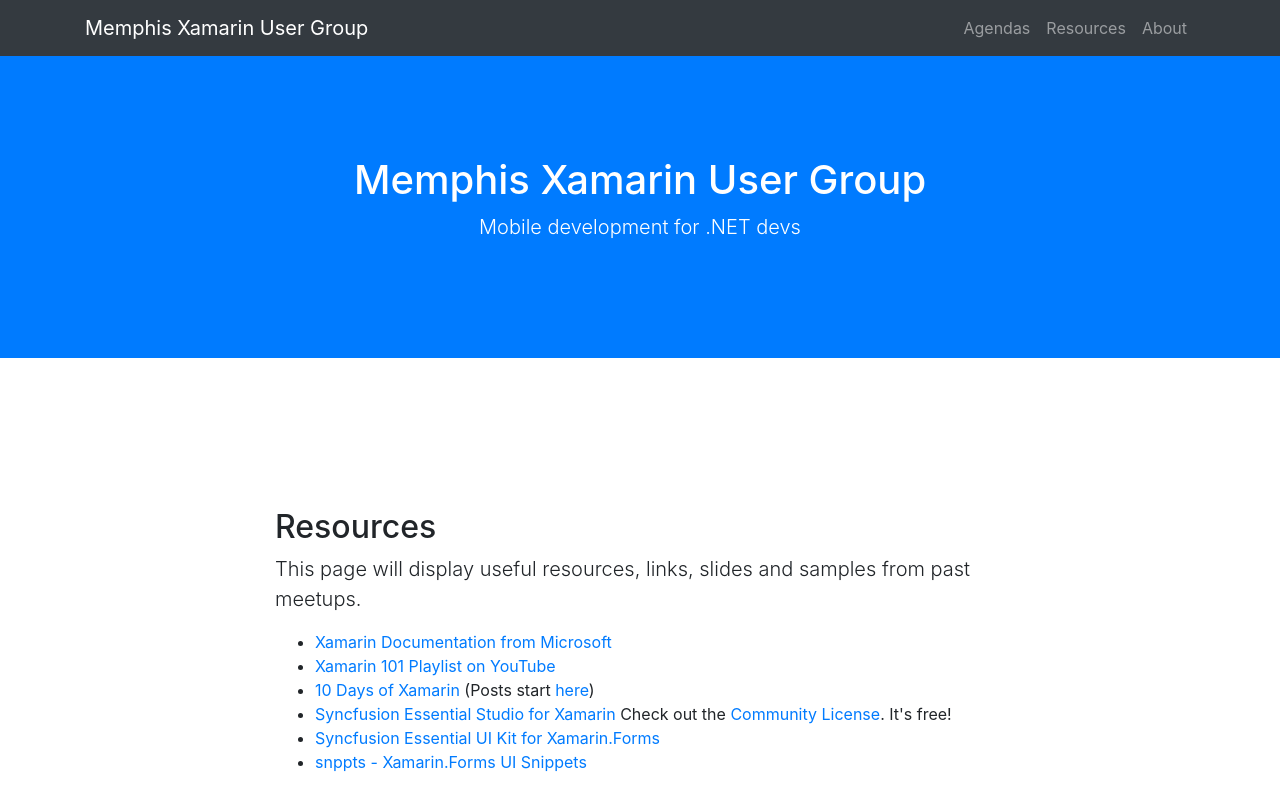
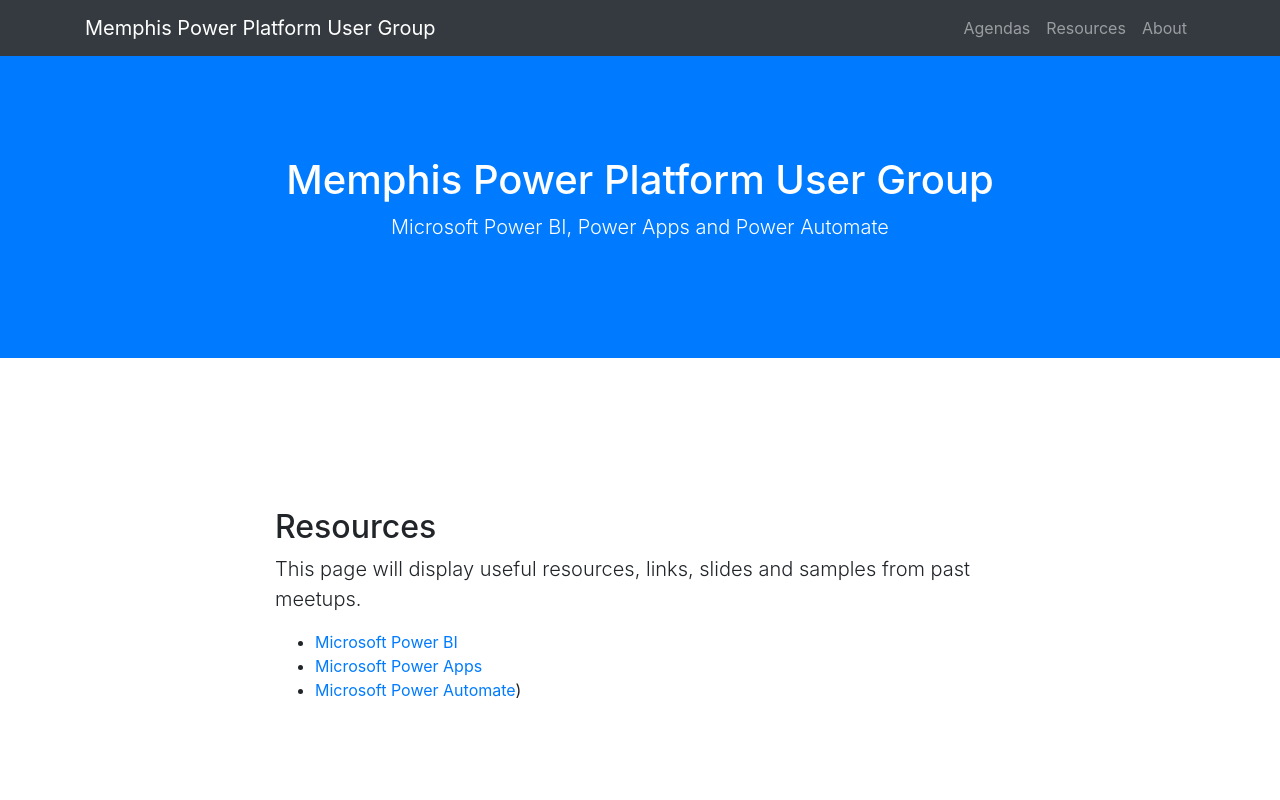
Before and after one commit to powerplatformmem/powerplatformmem.github.io, a website with bundled scripts: page resources.html in a window 1280 px wide. Shown: the top 800 px of the page. Built offline with nearby package versions, Linux system fonts and the light colour scheme.

Commit message:
changed titles

```diff
--- a/resources.html
+++ b/resources.html
@@ -8,7 +8,7 @@
   <meta name="description" content="">
   <meta name="author" content="">
 
-  <title>Memphis Xamarin User Group - Resources</title>
+  <title>Memphis Power Platform User Group - Resources</title>
 
   <!-- Bootstrap core CSS -->
   <link href="vendor/bootstrap/css/bootstrap.min.css" rel="stylesheet">
@@ -23,7 +23,7 @@
   <!-- Navigation -->
   <nav class="navbar navbar-expand-lg navbar-dark bg-dark fixed-top" id="mainNav">
     <div class="container">
-      <a class="navbar-brand js-scroll-trigger" href="index.html">Memphis Xamarin User Group</a>
+      <a class="navbar-brand js-scroll-trigger" href="index.html">Memphis Power Platform User Group</a>
       <button class="navbar-toggler" type="button" data-toggle="collapse" data-target="#navbarResponsive" aria-controls="navbarResponsive" aria-expanded="false" aria-label="Toggle navigation">
         <span class="navbar-toggler-icon"></span>
       </button>
@@ -52,8 +52,8 @@
 
   <header class="bg-primary text-white">
     <div class="container text-center">
-      <h1>Memphis Xamarin User Group</h1>
-      <p class="lead">Mobile development for .NET devs</p>
+      <h1>Memphis Power Platform User Group</h1>
+      <p class="lead">Microsoft Power BI, Power Apps and Power Automate</p>
     </div>
   </header>
 
@@ -69,12 +69,9 @@
              This page will display useful resources, links, slides and samples from past meetups.
           </p>
           <ul>
-            <li><a href="https://docs.microsoft.com/en-us/xamarin/">Xamarin Documentation from Microsoft</a></li>
-            <li><a href="https://www.youtube.com/playlist?list=PLdo4fOcmZ0oU10SXt2W58pu2L0v2dOW-1">Xamarin 101 Playlist on YouTube</a></li>
-            <li><a href="https://10daysofxamarin.blog/">10 Days of Xamarin</a> (Posts start <a href="https://10daysofxamarin.blog/2019/03/07/day-0/">here</a>)</li>
-            <li><a href="https://www.syncfusion.com/xamarin-ui-controls">Syncfusion Essential Studio for Xamarin</a> Check out the <a href="https://www.syncfusion.com/products/communitylicense">Community License</a>.  It's free!</li>
-            <li><a href="https://github.com/syncfusion/essential-ui-kit-for-xamarin.forms">Syncfusion Essential UI Kit for Xamarin.Forms</a></li>
-            <li><a href="https://snppts.dev/">snppts - Xamarin.Forms UI Snippets</a></li>
+            <li><a href="https://https://powerbi.microsoft.com/">Microsoft Power BI</a></li>
+            <li><a href="https://powerapps.microsoft.com/">Microsoft Power Apps</a></li>
+            <li><a href="https://flow.microsoft.com/">Microsoft Power Automate</a>)</li>
           </ul>
         </div>
       </div>
```
Also changed, not shown: about.html (+4 -4 lines), index.html (+7 -7 lines), meetings.html (+5 -5 lines).
